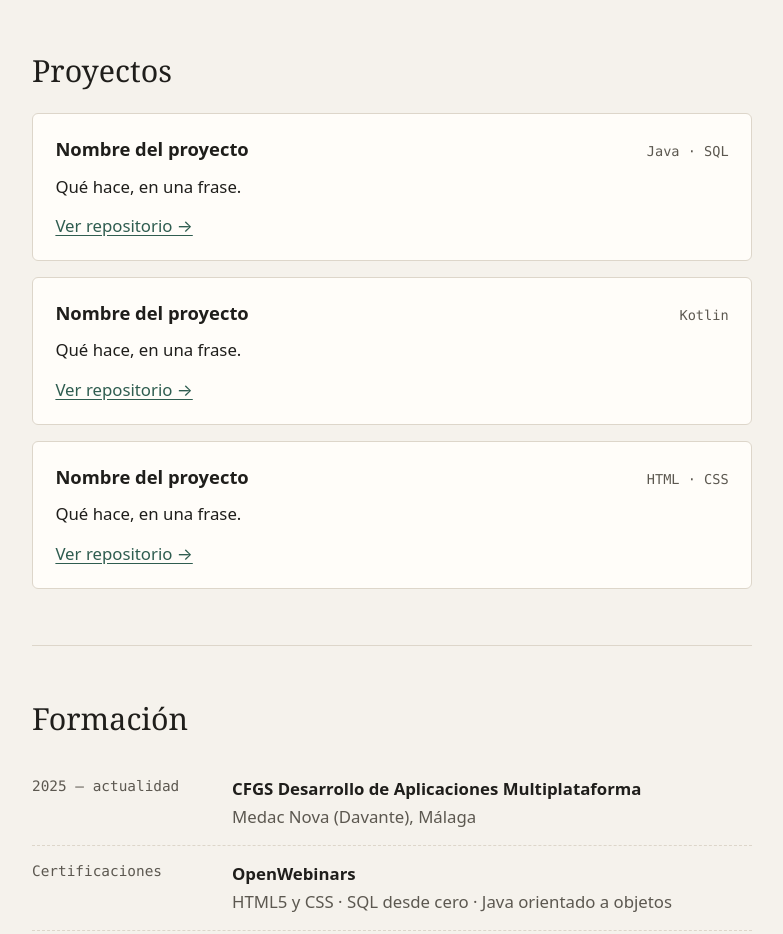
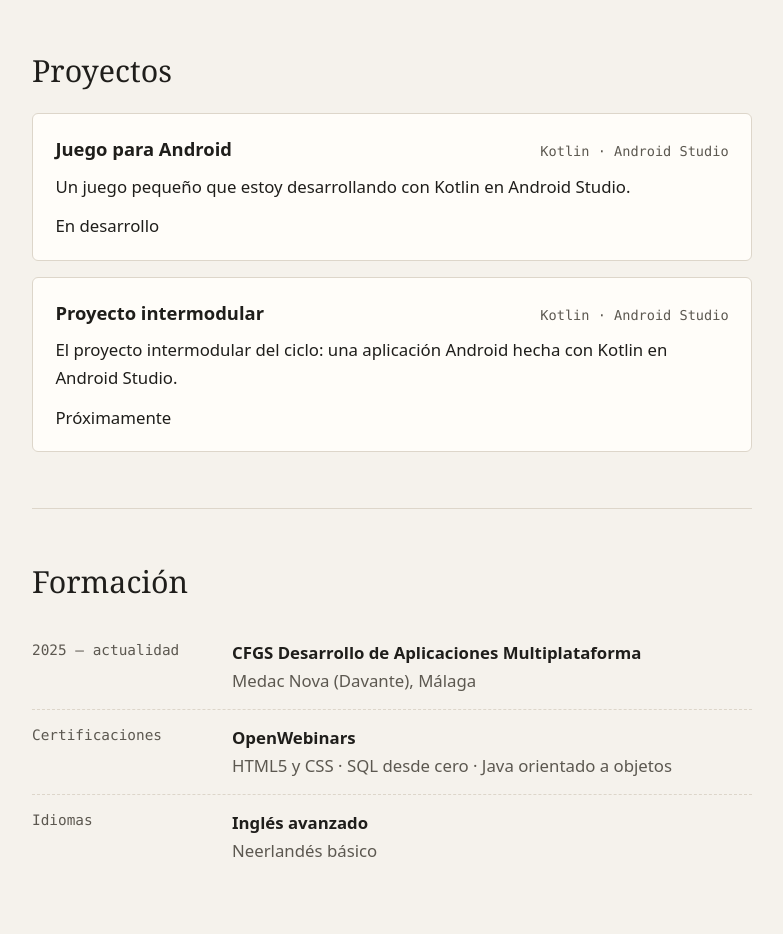
Before and after one commit to seymuswillemsgabriel/seymuswillemsgabriel, a plain HTML site: page index.html in a window 1280 px wide. Shown: the part 1180-2114 px from the top of the page, without its empty margins (248-1031 px from the left). Drawn offline with Linux system fonts and the light colour scheme.

Commit message:
Añadir proyectos a la web

```diff
--- a/index.html
+++ b/index.html
@@ -83,31 +83,22 @@
 
     <section id="proyectos">
       <h2>Proyectos</h2>
-      <!-- PENDIENTE: sustituir por tus proyectos reales, cada uno con su enlace -->
       <ol class="proyectos">
         <li class="proyecto">
           <div class="proyecto-cabecera">
-            <h3>Nombre del proyecto</h3>
-            <span class="proyecto-tec">Java · SQL</span>
+            <h3>Juego para Android</h3>
+            <span class="proyecto-tec">Kotlin · Android Studio</span>
           </div>
-          <p>Qué hace, en una frase.</p>
-          <a href="#">Ver repositorio →</a>
+          <p>Un juego pequeño que estoy desarrollando con Kotlin en Android Studio.</p>
+          <span class="proyecto-estado">En desarrollo</span>
         </li>
         <li class="proyecto">
           <div class="proyecto-cabecera">
-            <h3>Nombre del proyecto</h3>
-            <span class="proyecto-tec">Kotlin</span>
+            <h3>Proyecto intermodular</h3>
+            <span class="proyecto-tec">Kotlin · Android Studio</span>
           </div>
-          <p>Qué hace, en una frase.</p>
-          <a href="#">Ver repositorio →</a>
-        </li>
-        <li class="proyecto">
-          <div class="proyecto-cabecera">
-            <h3>Nombre del proyecto</h3>
-            <span class="proyecto-tec">HTML · CSS</span>
-          </div>
-          <p>Qué hace, en una frase.</p>
-          <a href="#">Ver repositorio →</a>
+          <p>El proyecto intermodular del ciclo: una aplicación Android hecha con Kotlin en Android Studio.</p>
+          <span class="proyecto-estado">Próximamente</span>
         </li>
       </ol>
     </section>
```
